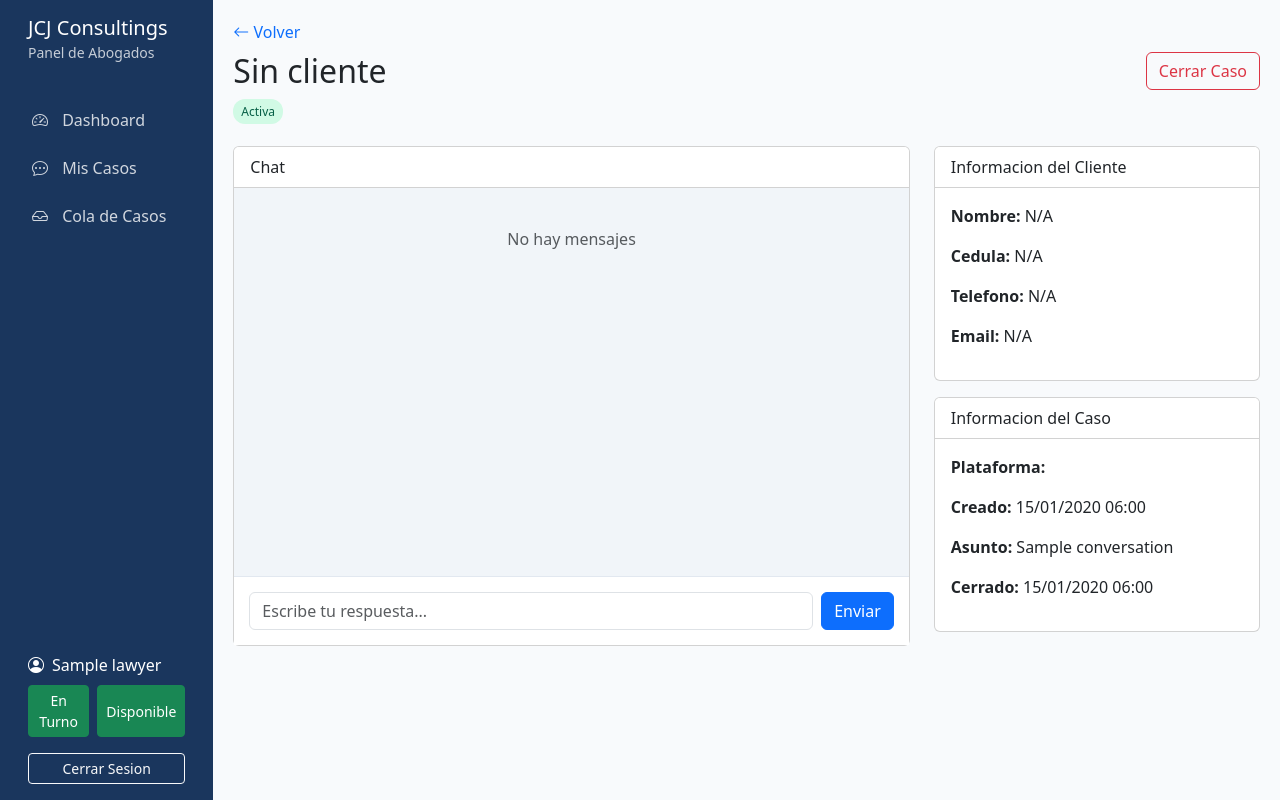
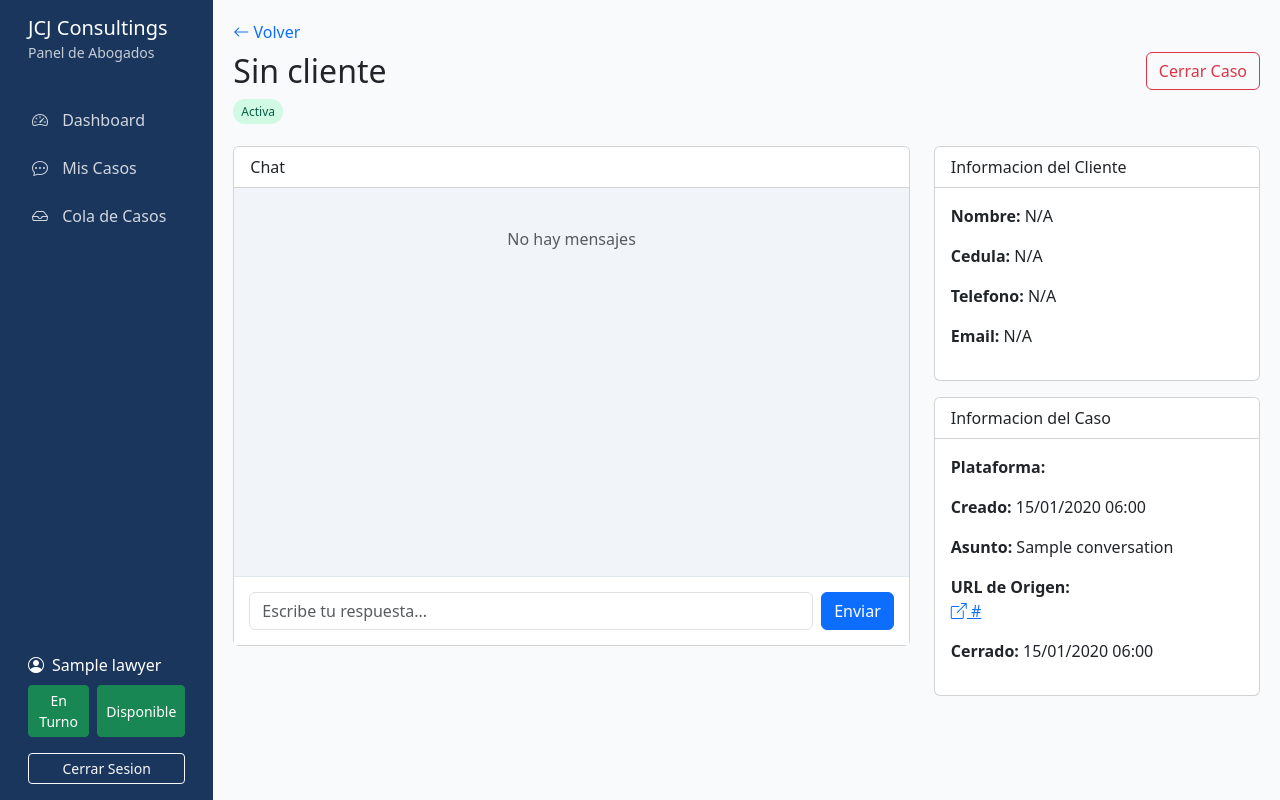
Before and after one commit to carlospion/AvocadoLegal, a Django app: page /lawyers/conversations/00000000-0000-0000-0000-000000000001/ in a window 1280 px wide. Run offline with Django 5.2, Linux system fonts and the light colour scheme; a user stored in the database is signed in; tables that the repository leaves empty hold one stand-in row (values such as "Sample post"); data that the repository does not hold is empty.

Commit message:
Add page_url field and show in lawyers panel

```diff
--- a/apps/conversations/models.py
+++ b/apps/conversations/models.py
@@ -24,6 +24,7 @@ class Conversation(models.Model):
     subject = models.CharField(max_length=255, blank=True, verbose_name='Asunto')
     procedure_requested = models.CharField(max_length=100, blank=True, verbose_name='Procedimiento Solicitado')
     resolution_notes = models.TextField(blank=True, verbose_name='Notas de Resolucion')
+    page_url = models.URLField(max_length=500, blank=True, verbose_name='URL de Origen')
     created_at = models.DateTimeField(auto_now_add=True)
     updated_at = models.DateTimeField(auto_now=True)
     closed_at = models.DateTimeField(null=True, blank=True)
--- a/apps/conversations/serializers.py
+++ b/apps/conversations/serializers.py
@@ -29,7 +29,7 @@ class ConversationSerializer(serializers.ModelSerializer):
             'id', 'platform', 'platform_name', 'platform_user',
             'client', 'client_name', 'loan', 'lawyer', 'lawyer_name',
             'status', 'status_display', 'subject', 'procedure_requested',
-            'resolution_notes', 'messages', 'message_count',
+            'resolution_notes', 'page_url', 'messages', 'message_count',
             'created_at', 'closed_at'
         ]
         read_only_fields = ['id', 'created_at', 'closed_at']
@@ -48,13 +48,14 @@ class ConversationCreateSerializer(serializers.ModelSerializer):
     """Serializer for creating a Conversation."""
     class Meta:
         model = Conversation
-        fields = ['platform_user', 'client', 'loan', 'subject', 'procedure_requested']
+        fields = ['platform_user', 'client', 'loan', 'subject', 'procedure_requested', 'page_url']
         extra_kwargs = {
             'platform_user': {'required': False, 'allow_null': True},
             'client': {'required': False, 'allow_null': True},
             'loan': {'required': False, 'allow_null': True},
             'subject': {'required': False, 'allow_blank': True},
             'procedure_requested': {'required': False, 'allow_blank': True},
+            'page_url': {'required': False, 'allow_blank': True},
         }
 
 
--- a/templates/lawyers/conversation_detail.html
+++ b/templates/lawyers/conversation_detail.html
@@ -4,7 +4,8 @@
 {% block content %}
 <div class="d-flex justify-content-between align-items-center mb-4">
     <div>
-        <a href="{% url 'lawyers:conversation_list' %}" class="text-decoration-none"><i class="bi bi-arrow-left"></i> Volver</a>
+        <a href="{% url 'lawyers:conversation_list' %}" class="text-decoration-none"><i class="bi bi-arrow-left"></i>
+            Volver</a>
         <h2 class="mt-2">{{ conversation.client.name|default:"Sin cliente" }}</h2>
         <span class="status-badge status-{{ conversation.status }}">{{ conversation.get_status_display }}</span>
     </div>
@@ -25,6 +26,15 @@
                     <div class="bubble">
                         <small class="d-block text-muted mb-1">{{ msg.sender_name }}</small>
                         {{ msg.content }}
+                        {% if msg.attachments %}
+                        <div class="attachments mt-2">
+                            {% for attachment in msg.attachments %}
+                            <a href="{{ attachment.url }}" target="_blank" class="badge bg-secondary me-1">
+                                <i class="bi bi-paperclip"></i> {{ attachment.name|default:"Archivo" }}
+                            </a>
+                            {% endfor %}
+                        </div>
+                        {% endif %}
                     </div>
                     <small class="text-muted">{{ msg.sent_at|time:"H:i" }}</small>
                 </div>
@@ -35,7 +45,8 @@
             {% if conversation.status != 'closed' %}
             <div class="chat-input">
                 <form id="messageForm" class="d-flex gap-2">
-                    <input type="text" class="form-control" id="messageInput" placeholder="Escribe tu respuesta..." autocomplete="off">
+                    <input type="text" class="form-control" id="messageInput" placeholder="Escribe tu respuesta..."
+                        autocomplete="off">
                     <button type="submit" class="btn btn-primary">Enviar</button>
                 </form>
             </div>
@@ -69,6 +80,14 @@
                 <p><strong>Plataforma:</strong> {{ conversation.platform.name }}</p>
                 <p><strong>Creado:</strong> {{ conversation.created_at|date:"d/m/Y H:i" }}</p>
                 <p><strong>Asunto:</strong> {{ conversation.subject|default:"No especificado" }}</p>
+                {% if conversation.page_url %}
+                <p>
+                    <strong>URL de Origen:</strong><br>
+                    <a href="{{ conversation.page_url }}" target="_blank" class="text-primary text-break">
+                        <i class="bi bi-box-arrow-up-right"></i> {{ conversation.page_url|truncatechars:50 }}
+                    </a>
+                </p>
+                {% endif %}
                 {% if conversation.closed_at %}
                 <p><strong>Cerrado:</strong> {{ conversation.closed_at|date:"d/m/Y H:i" }}</p>
                 {% endif %}
@@ -80,7 +99,7 @@
 
 {% block extra_js %}
 <script>
-document.getElementById('messageForm')?.addEventListener('submit', function(e) {
+    document.getElementById('messageForm')?.addEventListener('submit', function (e) {
         e.preventDefault();
         const input = document.getElementById('messageInput');
         const content = input.value.trim();
@@ -88,7 +107,7 @@ document.getElementById('messageForm')?.addEventListener('submit', function(e) {
 
         fetch('{% url "lawyers:send_message" conversation.id %}', {
             method: 'POST',
-        headers: {'X-CSRFToken': '{{ csrf_token }}', 'Content-Type': 'application/x-www-form-urlencoded'},
+            headers: { 'X-CSRFToken': '{{ csrf_token }}', 'Content-Type': 'application/x-www-form-urlencoded' },
             body: 'content=' + encodeURIComponent(content)
         })
             .then(r => r.json())
@@ -97,7 +116,7 @@ document.getElementById('messageForm')?.addEventListener('submit', function(e) {
                     const msg = data.message;
                     const div = document.createElement('div');
                     div.className = 'chat-message lawyer';
-            div.innerHTML = `<div class="bubble"><small class="d-block text-muted mb-1">${msg.sender_name}</small>${msg.content}</div><small class="text-muted">${new Date(msg.sent_at).toLocaleTimeString('es-DO', {hour: '2-digit', minute:'2-digit'})}</small>`;
+                    div.innerHTML = `<div class="bubble"><small class="d-block text-muted mb-1">${msg.sender_name}</small>${msg.content}</div><small class="text-muted">${new Date(msg.sent_at).toLocaleTimeString('es-DO', { hour: '2-digit', minute: '2-digit' })}</small>`;
                     document.getElementById('chatMessages').appendChild(div);
                     document.getElementById('chatMessages').scrollTop = document.getElementById('chatMessages').scrollHeight;
                     input.value = '';
@@ -110,7 +129,7 @@ function closeCase() {
         const notes = prompt('Notas de resolucion (opcional):');
         fetch('{% url "lawyers:close_case" conversation.id %}', {
             method: 'POST',
-        headers: {'X-CSRFToken': '{{ csrf_token }}', 'Content-Type': 'application/x-www-form-urlencoded'},
+            headers: { 'X-CSRFToken': '{{ csrf_token }}', 'Content-Type': 'application/x-www-form-urlencoded' },
             body: 'notes=' + encodeURIComponent(notes || '')
         })
             .then(r => r.json())
```
Also changed, not shown: apps/conversations/migrations/0002_conversation_page_url.py (added). Lines whose indentation alone changed are shown as unchanged.
